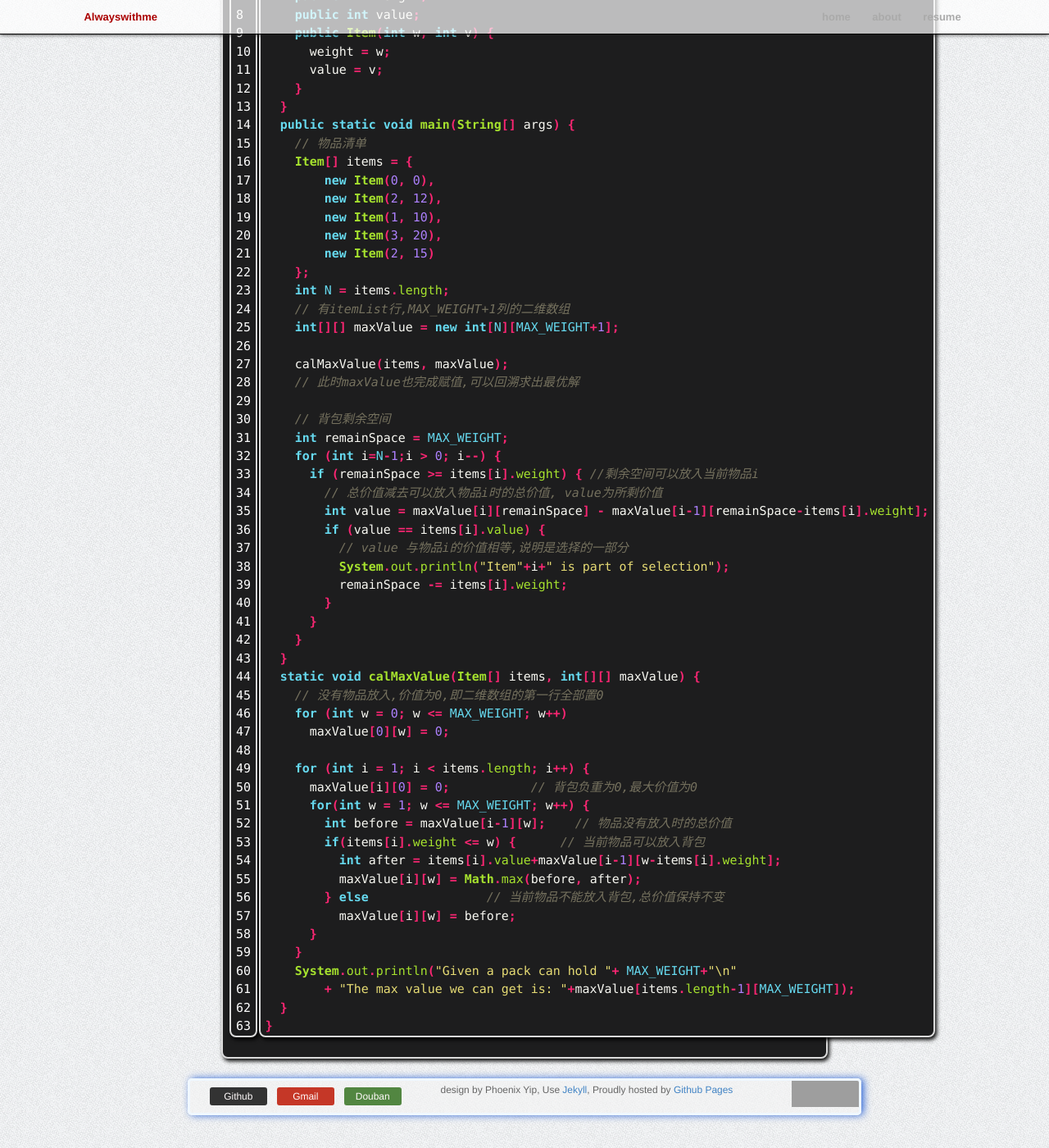
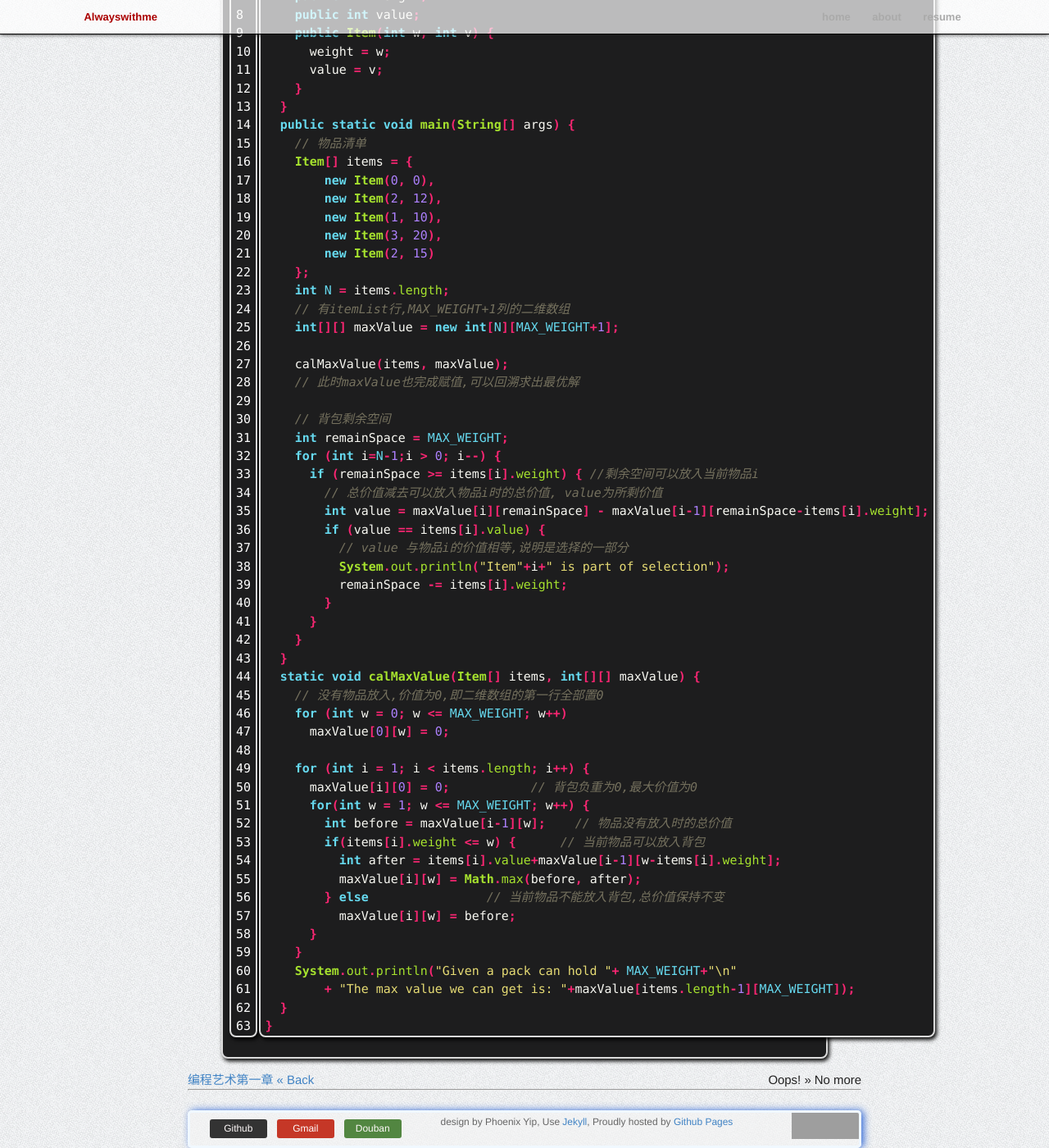
Before and after one commit to Alwayswithme/alwayswithme.github.io, a Jekyll site: the page built from _posts/2013-11-3-knapsack.markdown, in a window 1280 px wide and 1400 px high, scrolled down 583 px. Shown: the whole window at 82% size. Built offline with Jekyll 4.4.1, drawn with Linux system fonts in a browser that asks for light colours; Markdown is read by kramdown in place of the engine named in the settings; grey boxes are pictures that could not be loaded.

Commit message:
separate some include files and navigator in post

```diff
--- /dev/null
+++ b/_includes/footer.html
@@ -0,0 +1,20 @@
+<footer class="footer">
+  <a id="html5" href="http://www.w3.org/html/logo/">
+    <img src="http://www.w3.org/html/logo/badge/html5-badge-h-css3-performance.png" width="82" height="32" alt="HTML5 Powered with CSS3 / Styling, and
+    Performance &amp; Integration" title="HTML5 Powered with CSS3 / Styling, and Performance &amp; Integration"></a>
+  design by Phoenix Yip, Use <a href="http://jekyllrb.com">Jekyll</a>, Proudly hosted by <a href="http://pages.github.com/">Github Pages</a>
+  <div class="contact">
+    <ul>
+      <li class="github">
+      <a target="_blank" href="https://github.com/alwayswithme">Github</a>
+      </li>
+      <li class="gmail">
+      <a href="mailto:phx13ye@gmail.com">Gmail</a>
+      </li>
+      <li class="douban">
+      <a target="_blank" href="http://book.douban.com/people/phX_Yip">Douban</a>
+      </li>
+    </ul>
+
+  </div>
+</footer>
--- /dev/null
+++ b/_includes/header.html
@@ -0,0 +1,10 @@
+<header class="header">
+  <h1 class="title"><a href="/">{{ site.name }}</a></h1>
+  <nav>
+    <ul>
+      <li><a class="extra" href="/">home</a></li>
+      <li><a class="extra" href="/about.html">about</a></li>
+      <li><a class="extra" href="/resume.html">resume</a></li>
+    </ul>
+  </nav>
+</header>
--- /dev/null
+++ b/_includes/section_nav.html
@@ -0,0 +1,20 @@
+<div class="section-nav">
+  <div class="left align-right">
+    {% if page.previous %}
+      <a href="{{ site.url }}{{ page.previous.url }}" class="prev">
+        {{ page.previous.title }} « Back
+      </a>
+    {% else %} <span class="prev disabled">No more « Oops!</span>
+    {% endif %}
+  </div>
+  <div class="right align-left">
+    {% if page.next  %}
+      <a href="{{ site.url }}{{ page.next.url }}" class="next">
+        Next » {{ page.next.title }}
+      </a>
+    {% else %} <span class="next disabled">Oops! » No more</span>
+    {% endif %}
+  </div>
+  <div class="clear"></div>
+</div>
+<hr />
--- /dev/null
+++ b/_includes/top.html
@@ -0,0 +1,13 @@
+<meta charset="utf-8">
+<meta http-equiv="X-UA-Compatible" content="IE=edge,chrome=1">
+<title>{{ page.title }}</title>
+<meta name="viewport" content="width=device-width">
+
+<!-- syntax highlighting CSS -->
+<link rel="stylesheet" href="/css/syntax.css">
+
+<!-- Custom CSS -->
+<link rel="stylesheet" href="/css/main.css">
+
+<!-- My favicon -->
+<link rel="icon" type="image/vnd.microsoft.icon" href="/favicon.ico" />
--- a/_layouts/default.html
+++ b/_layouts/default.html
@@ -1,55 +1,14 @@
 <!DOCTYPE html>
 <html>
 <head>
-        <meta charset="utf-8">
-        <meta http-equiv="X-UA-Compatible" content="IE=edge,chrome=1">
-        <title>{{ page.title }}</title>
-        <meta name="viewport" content="width=device-width">
-
-        <!-- syntax highlighting CSS -->
-        <link rel="stylesheet" href="/css/syntax.css">
-
-        <!-- Custom CSS -->
-        <link rel="stylesheet" href="/css/main.css">
-
-        <link rel="icon" type="image/vnd.microsoft.icon" href="/favicon.ico" />
+{% include top.html %}
 </head>
 <body>
 
-          <header class="header">
-            <h1 class="title"><a href="/">{{ site.name }}</a></h1>
-
-            <nav>
-              <ul>
-                <li><a class="extra" href="/">home</a></li>
-                <li><a class="extra" href="/about.html">about</a></li>
-                <li><a class="extra" href="/resume.html">resume</a></li>
-              </ul>
-            </nav>
-          </header>
-
+{% include header.html %}
 <div class="site">
   {{ content }}
-<footer class="footer">
-  <a id="html5" href="http://www.w3.org/html/logo/">
-<img src="http://www.w3.org/html/logo/badge/html5-badge-h-css3-performance.png" width="82" height="32" alt="HTML5 Powered with CSS3 / Styling, and
-Performance &amp; Integration" title="HTML5 Powered with CSS3 / Styling, and Performance &amp; Integration"></a>
-           design by Phoenix Yip, Use <a href="http://jekyllrb.com">Jekyll</a>, Proudly hosted by <a href="http://pages.github.com/">Github Pages</a>
-          <div class="contact">
-            <ul>
-              <li class="github">
-              <a target="_blank" href="https://github.com/alwayswithme">Github</a>
-              </li>
-              <li class="gmail">
-              <a href="mailto:phx13ye@gmail.com">Gmail</a>
-              </li>
-              <li class="douban">
-              <a target="_blank" href="http://book.douban.com/people/phX_Yip">Douban</a>
-              </li>
-            </ul>
-
-          </div>
-        </footer>
+{% include footer.html %}
 </div>
 </body>
 </html>
--- a/_layouts/post.html
+++ b/_layouts/post.html
@@ -3,7 +3,7 @@ layout: default
 ---
 <h2>{{ page.title }}</h2>
 <time class="meta">{{ page.date | date_to_string }}</time>
-
 <article class="post">
 {{ content }}
 </article>
+{% include section_nav.html %}
--- a/_posts/2013-10-31-exam.markdown
+++ b/_posts/2013-10-31-exam.markdown
@@ -2,7 +2,6 @@
 layout: post
 title: "Exam About Skybility"
 date: 2013-10-31 00:08:00
-published: false
 categories: jekyll update
 ---
 
--- a/css/main.css
+++ b/css/main.css
@@ -43,6 +43,7 @@ ul.posts {
 
 ul.posts li {
   line-height: 1.75em;
+  border-bottom: 2px solid gainsboro;
 }
 
 ul.posts span {
@@ -169,6 +170,7 @@ footer {
 .site .footer li a:hover,
 .site .footer li a:active {
   text-decoration:none;
+  text-shadow: 0px 1px 3px rgba(0, 0, 0, 0.5);
   color: skyblue;
 }
 
@@ -263,3 +265,12 @@ code {
 #html5 {
   float: right
 }
+ .section-nav .left {
+   float: left;
+ }
+ .section-nav .right {
+   float: right;
+ }
+ .clear {
+   clear: both
+ }
--- a/index.html
+++ b/index.html
@@ -7,7 +7,8 @@ title: Alwayswithme - Lord I'm doing all I can. To be a better man.
   <h1>Blog Posts</h1>
   <ul class="posts">
     {% for post in site.posts %}
-      <li><time>{{ post.date | date_to_string }}</time> &raquo; <a href="{{ post.url }}">{{ post.title }}</a></li>
+      <li><time>{{ post.date | date_to_string }}</time> &raquo; <a href="{{ post.url }}">{{ post.title }}</a>
+      <p>{{ post.excerpt }}</p></li>
     {% endfor %}
   </ul>
 </div>
```
Lines whose indentation alone changed are shown as unchanged.
